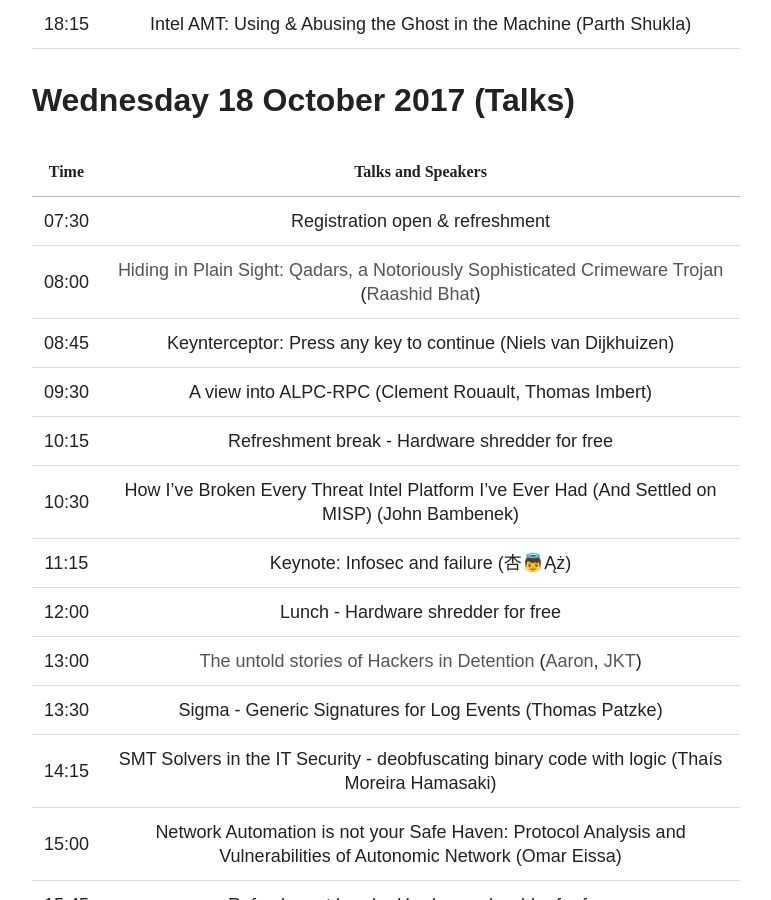
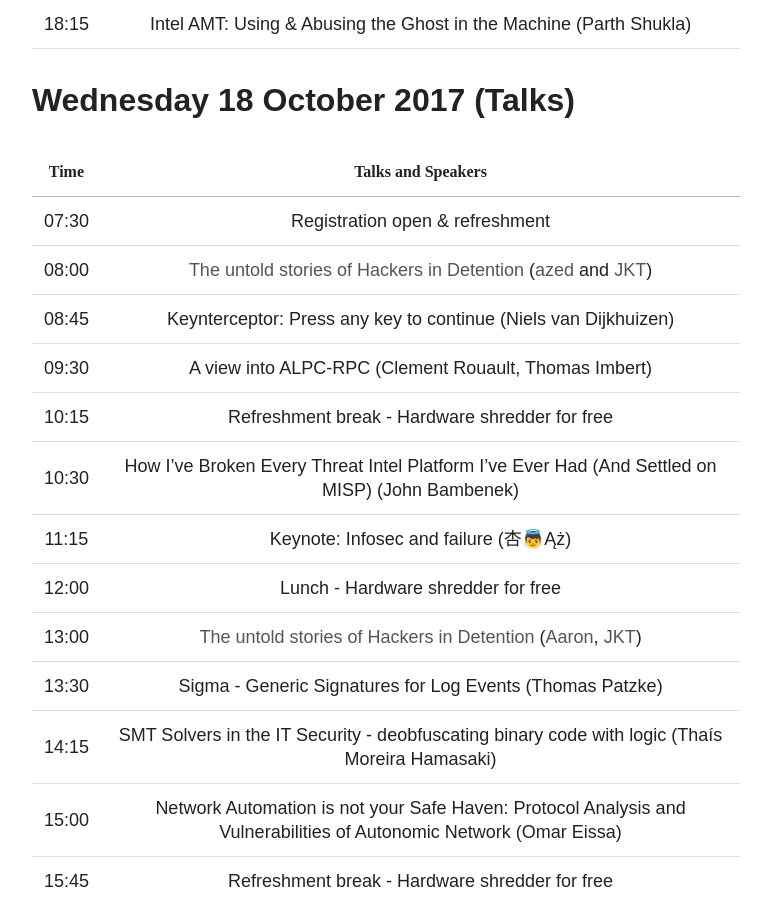
Before and after one commit to adulau/hack-lu-2017, a Jekyll site: the page built from agenda/index.md, in a window 1280 px wide and 900 px high, scrolled down 1800 px. Shown: the whole window, without its empty margins (254-1025 px from the left). Built offline with Jekyll 4.4.1, drawn with Linux system fonts in a browser that asks for light colours; nearby versions of some CDN libraries.

Commit message:
Up agenda

```diff
--- a/agenda/index.md
+++ b/agenda/index.md
@@ -44,7 +44,7 @@
 | Time | Talks and Speakers |
 |:----:|:------------------:|
 | 07:30 | Registration open & refreshment |
-| 08:00 | [Hiding in Plain Sight: Qadars, a Notoriously Sophisticated Crimeware Trojan]() ([Raashid Bhat]())
+| 08:00 | [The untold stories of Hackers in Detention]() ([azed]() and [JKT]())
 | 08:45 | [Keynterceptor: Press any key to continue](http://2017.hack.lu/talks/#keynterceptor-press-any-key-to-continue) ([Niels van Dijkhuizen](http://2017.hack.lu/talks/#bio-niels-van-dijkhuizen)) |
 | 09:30 | [A view into ALPC-RPC](http://2017.hack.lu/talks/#a-view-into-alpc-rpc) ([Clement Rouault](http://2017.hack.lu/talks/#bio-clement-rouault), [Thomas Imbert](http://2017.hack.lu/talks/#bio-thomas-imbert)) |
 | 10:15 | Refreshment break - [Hardware shredder for free](https://www.youtube.com/watch?v=9mxL5lA-jx8){:target="\_blank"}|
```
